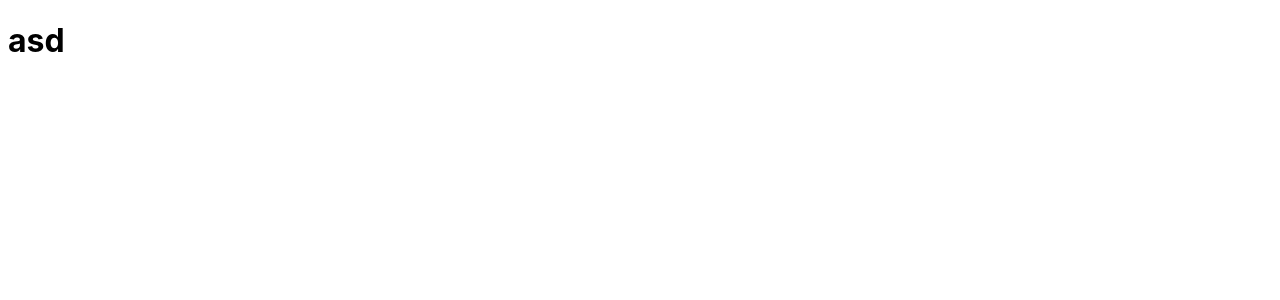
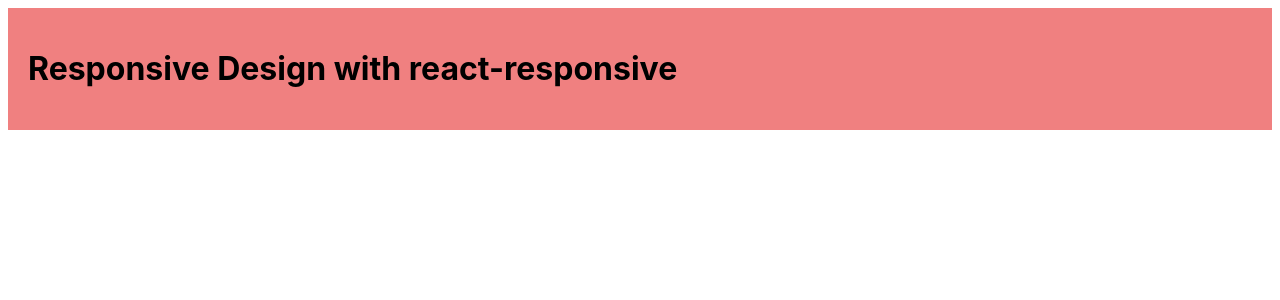
Before and after one commit to CODE-ALPHA-project/fe, a React (Vite) app: page / in a window 1280 px wide. Shown: the top 300 px of the page. Built offline with nearby package versions, Linux system fonts and the light colour scheme.

Commit message:
Fix : config file modified

```diff
--- a/package.json
+++ b/package.json
@@ -16,10 +16,12 @@
   "dependencies": {
     "@tanstack/react-query": "^5.55.4",
     "@tanstack/react-query-devtools": "^5.55.4",
+    "@types/react-responsive": "^8.0.8",
     "@vanilla-extract/css": "^1.15.5",
     "axios": "^1.7.7",
     "react": "^18.3.1",
     "react-dom": "^18.3.1",
+    "react-responsive": "^10.0.0",
     "react-router-dom": "^6.26.2",
     "styled-components": "^6.1.13",
     "ts-jest": "^29.2.5",
--- a/src/App.tsx
+++ b/src/App.tsx
@@ -1,5 +1,23 @@
+import { useMediaQuery } from "react-responsive";
 const App = () => {
-  return <h1>asd</h1>;
+  const isMobile = useMediaQuery({ query: "(max-width: 599px)" });
+  const isTablet = useMediaQuery({
+    query: "(min-width: 600px) and (max-width: 1199px)",
+  });
+  const isDesktop = useMediaQuery({ query: "(min-width: 1200px)" });
+  const getBackgroundColor = () => {
+    if (isMobile) {
+      return "lightblue";
+    } else if (isTablet) {
+      return "lightgreen";
+    } else if (isDesktop) {
+      return "lightcoral";
+    }
+  };
+  return (
+    <div style={{ padding: "20px", backgroundColor: getBackgroundColor() }}>
+      <h1>Responsive Design with react-responsive</h1>
+    </div>
+  );
 };
-
 export default App;
--- a/tsconfig.node.json
+++ b/tsconfig.node.json
@@ -2,7 +2,7 @@
   "compilerOptions": {
     "target": "ES2022",
     "lib": ["ES2023", "ES2022"],
-    "module": "CommonJS",
+    "module": "ES6",
     "skipLibCheck": true,
     "esModuleInterop": true,
 
@@ -12,7 +12,6 @@
     "isolatedModules": true,
     "moduleDetection": "force",
     "noEmit": true,
-
     /* Linting */
     "strict": true,
     "noUnusedLocals": true,
```
Also changed, not shown: src/cc.ts (deleted, +0 -7 lines), 2 other files (tests, documents, lock files or other folders).
